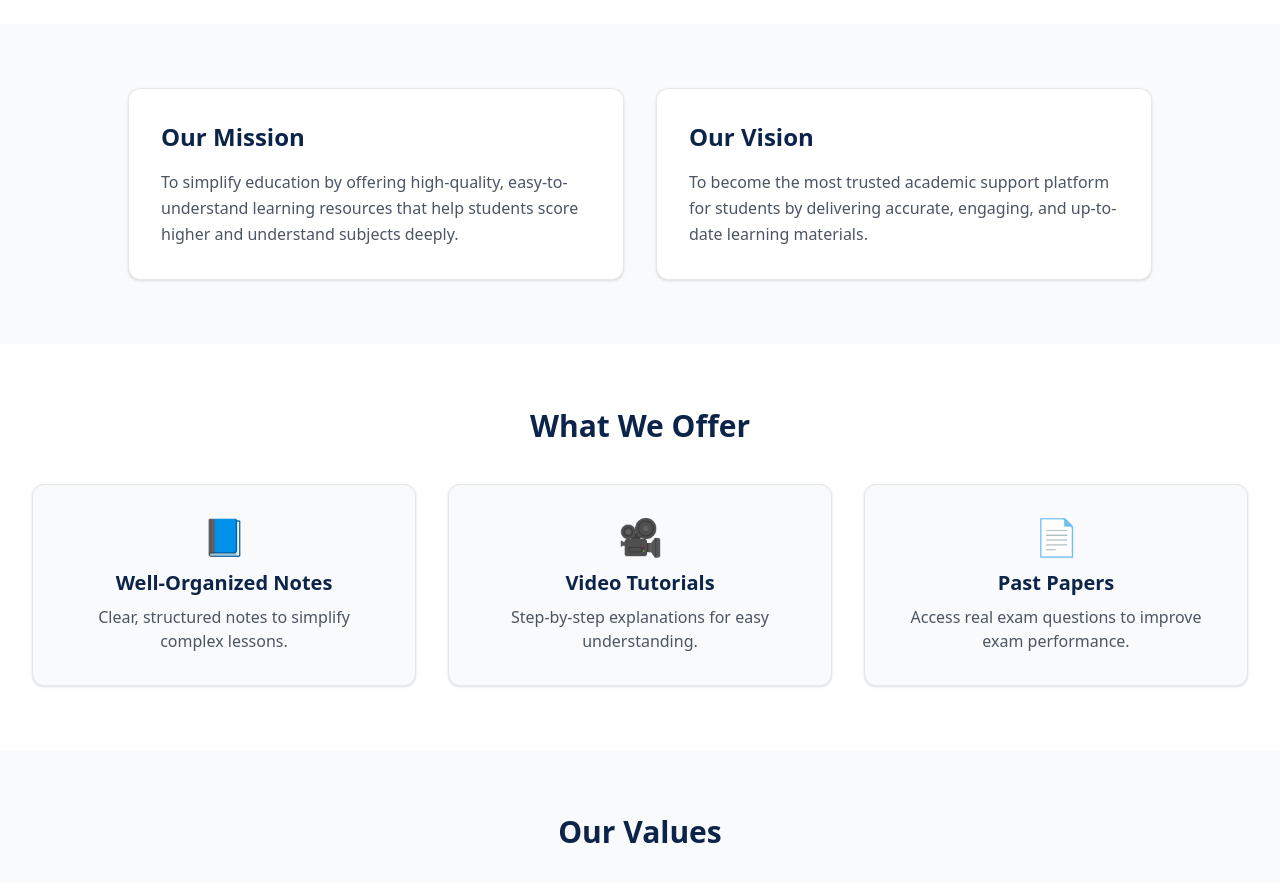
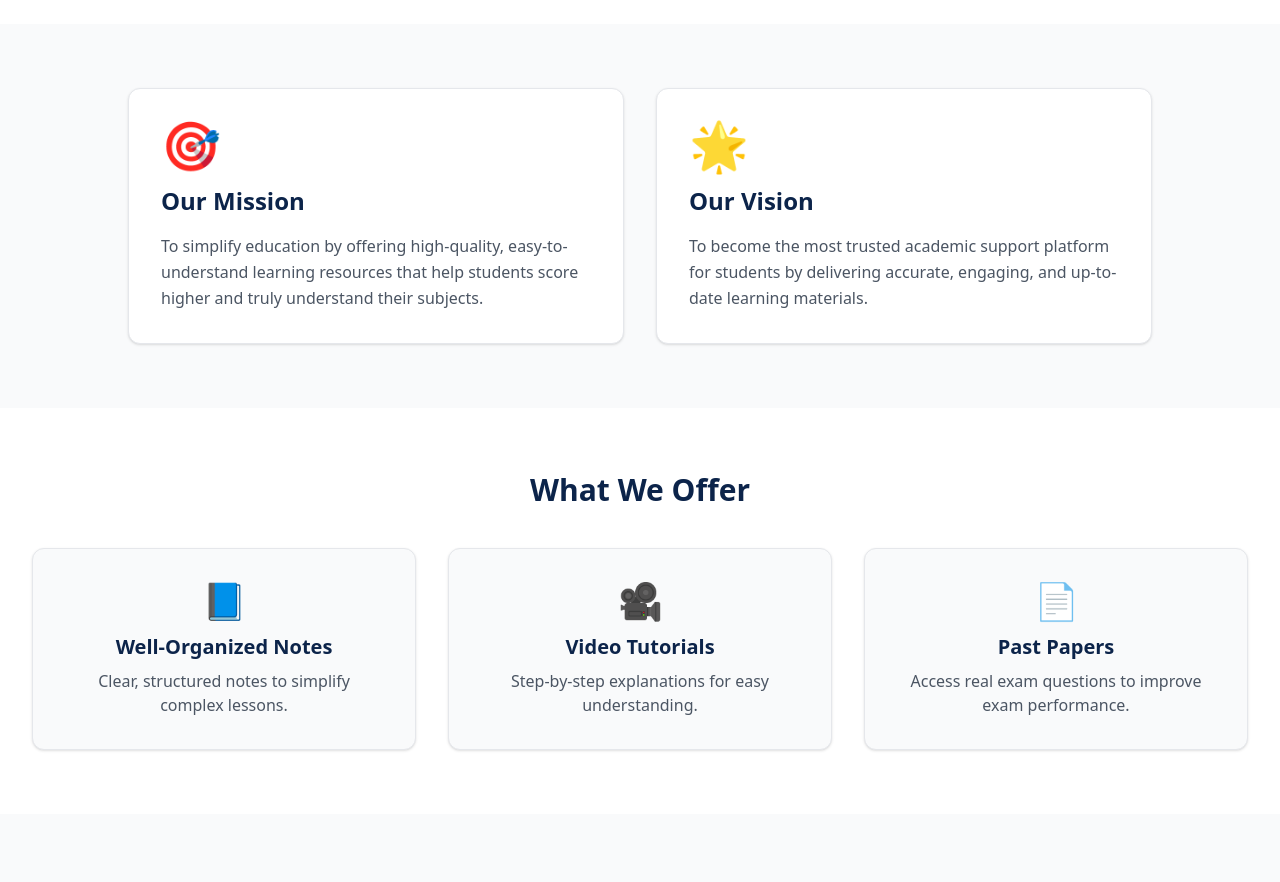
Before and after one commit to WasuWeerakoon/LearnMate, a React (Create React App) app in the folder frontend/: page /about in a window 1280 px wide. Shown: the part 940-1822 px from the top of the page. Built offline with nearby package versions, Linux system fonts and the light colour scheme.

Commit message:
Vision Mission Changed

```diff
--- a/frontend/src/pages/About.jsx
+++ b/frontend/src/pages/About.jsx
@@ -10,8 +10,8 @@ export default function AboutUs() {
           <h1 className="text-4xl font-bold mb-4">About LearnMate</h1>
           <p className="text-gray-600 text-lg">
             LearnMate is a modern educational platform created to support students
-            by providing simple, accessible, and high-quality learning resources such
-            as notes, tutorials, and past papers.
+            by providing simple, accessible, and high-quality learning resources
+            such as notes, tutorials, and past papers.
           </p>
         </div>
       </section>
@@ -39,20 +39,24 @@ export default function AboutUs() {
         </div>
       </section>
 
-      {/* MISSION & VISION */}
+      {/* MISSION & VISION SECTION */}
       <section className="py-16 px-8 bg-gray-50">
         <div className="container mx-auto max-w-5xl grid md:grid-cols-2 gap-8">
 
+          {/* MISSION */}
           <div className="bg-white p-8 rounded-xl shadow border">
+            <div className="text-5xl mb-4">🎯</div>
             <h3 className="text-2xl font-bold mb-4">Our Mission</h3>
             <p className="text-gray-600 leading-relaxed">
               To simplify education by offering high-quality, easy-to-understand
-              learning resources that help students score higher and understand
-              subjects deeply.
+              learning resources that help students score higher and truly understand
+              their subjects.
             </p>
           </div>
 
+          {/* VISION */}
           <div className="bg-white p-8 rounded-xl shadow border">
+            <div className="text-5xl mb-4">🌟</div>
             <h3 className="text-2xl font-bold mb-4">Our Vision</h3>
             <p className="text-gray-600 leading-relaxed">
               To become the most trusted academic support platform for students
@@ -66,9 +70,11 @@ export default function AboutUs() {
       {/* WHAT WE OFFER */}
       <section className="py-16 px-8">
         <h2 className="text-3xl font-bold text-center mb-10">What We Offer</h2>
+
         <div className="container mx-auto grid md:grid-cols-3 gap-8">
 
-          <div className="bg-gray-50 p-8 rounded-xl shadow border text-center">
+          <div className="bg-gray-50 p-8 rounded-xl shadow border text-center
+                          transition-all duration-300 hover:shadow-xl hover:scale-105 hover:bg-white cursor-pointer">
             <div className="text-4xl mb-3">📘</div>
             <h3 className="text-xl font-semibold mb-2">Well-Organized Notes</h3>
             <p className="text-gray-600">
@@ -76,7 +82,8 @@ export default function AboutUs() {
             </p>
           </div>
 
-          <div className="bg-gray-50 p-8 rounded-xl shadow border text-center">
+          <div className="bg-gray-50 p-8 rounded-xl shadow border text-center
+                          transition-all duration-300 hover:shadow-xl hover:scale-105 hover:bg-white cursor-pointer">
             <div className="text-4xl mb-3">🎥</div>
             <h3 className="text-xl font-semibold mb-2">Video Tutorials</h3>
             <p className="text-gray-600">
@@ -84,7 +91,8 @@ export default function AboutUs() {
             </p>
           </div>
 
-          <div className="bg-gray-50 p-8 rounded-xl shadow border text-center">
+          <div className="bg-gray-50 p-8 rounded-xl shadow border text-center
+                          transition-all duration-300 hover:shadow-xl hover:scale-105 hover:bg-white cursor-pointer">
             <div className="text-4xl mb-3">📄</div>
             <h3 className="text-xl font-semibold mb-2">Past Papers</h3>
             <p className="text-gray-600">
@@ -101,17 +109,20 @@ export default function AboutUs() {
 
         <div className="container mx-auto grid md:grid-cols-3 gap-8">
 
-          <div className="p-6 rounded-xl bg-white border shadow text-center">
+          <div className="p-6 rounded-xl bg-white border shadow text-center
+                          transition-all duration-300 hover:shadow-xl hover:scale-105 cursor-pointer">
             <h3 className="text-xl font-semibold mb-2">✔ Quality</h3>
             <p className="text-gray-600">Accurate and reliable learning content.</p>
           </div>
 
-          <div className="p-6 rounded-xl bg-white border shadow text-center">
+          <div className="p-6 rounded-xl bg-white border shadow text-center
+                          transition-all duration-300 hover:shadow-xl hover:scale-105 cursor-pointer">
             <h3 className="text-xl font-semibold mb-2">✔ Simplicity</h3>
             <p className="text-gray-600">Easy navigation and user-friendly design.</p>
           </div>
 
-          <div className="p-6 rounded-xl bg-white border shadow text-center">
+          <div className="p-6 rounded-xl bg-white border shadow text-center
+                          transition-all duration-300 hover:shadow-xl hover:scale-105 cursor-pointer">
             <h3 className="text-xl font-semibold mb-2">✔ Support</h3>
             <p className="text-gray-600">We help students learn at their own pace.</p>
           </div>
@@ -119,7 +130,7 @@ export default function AboutUs() {
         </div>
       </section>
 
-      {/* TEAM SECTION (OPTIONAL) */}
+      {/* TEAM SECTION */}
       <section className="py-16 px-8">
         <h2 className="text-3xl font-bold text-center mb-10">Meet Our Team</h2>
 
```
